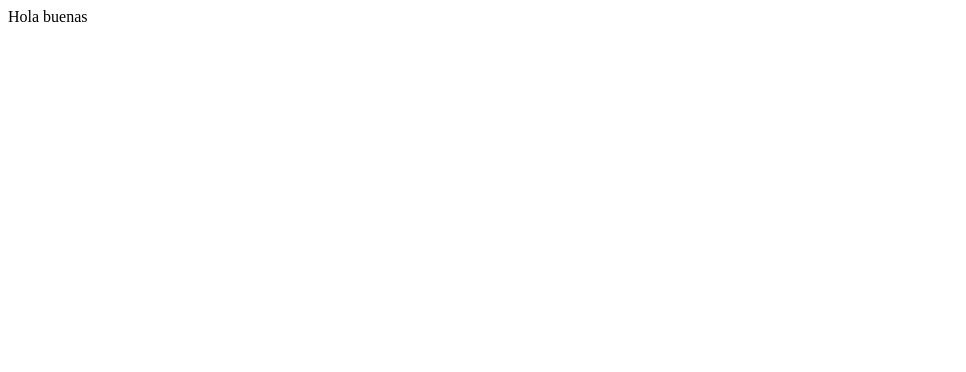
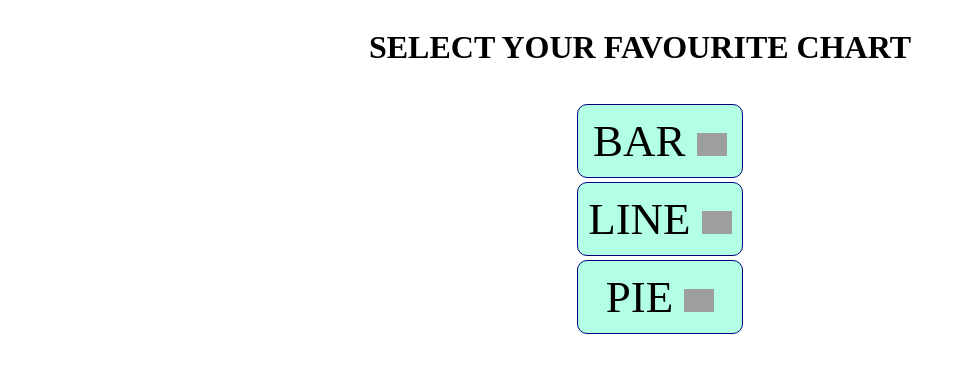
Before and after one commit to josecamporivas/chart-components-react, a React (Vite) app: page / in a window 1280 px wide. Shown: the top 372 px of the page, without its empty margins (0-966 px from the left). Built offline with nearby package versions, Linux system fonts and the light colour scheme; grey boxes are pictures that could not be loaded.

Commit message:
add Home page

```diff
--- a/package.json
+++ b/package.json
@@ -12,7 +12,9 @@
   "dependencies": {
     "chart.js": "^4.3.2",
     "react": "^18.2.0",
-    "react-dom": "^18.2.0"
+    "react-chartjs-2": "^5.2.0",
+    "react-dom": "^18.2.0",
+    "react-router-dom": "^6.14.2"
   },
   "devDependencies": {
     "@types/react": "^18.2.15",
--- a/src/App.jsx
+++ b/src/App.jsx
@@ -1,12 +1,23 @@
-import { useState } from 'react'
 import './App.css'
 
+import { Route, BrowserRouter as Router, Routes } from 'react-router-dom';
+import Home from './components/Home/Home';
+import Line from './components/Line/Line';
+import Bar from './components/Bar/Bar';
+import Pie from './components/Pie/Pie';
+
 function App() {
-  const [count, setCount] = useState(0)
 
   return (
     <div>
-      Hola buenas
+      <Router>
+        <Routes>
+          <Route path='/'  element={<Home />} />
+          <Route path='/bar' element={<Bar />}/>
+          <Route path='/line' element={<Line />}/>
+          <Route path='/pie' element={<Pie />}/>
+        </Routes>
+      </Router>
     </div>
   )
 }
--- /dev/null
+++ b/src/components/Home/Home.jsx
@@ -0,0 +1,37 @@
+import './styleHome.css'
+import { Link } from 'react-router-dom'
+
+const TYPE_OF_CHARTS = [
+    {
+        name:'BAR',
+        urlIcon: '/barChartIcon.svg',
+        redirect: '/bar'
+    },
+    {
+        name:'LINE',
+        urlIcon: '/lineChartIcon.svg',
+        redirect: '/line'
+    },
+    {
+        name:'PIE',
+        urlIcon: '/pieChartIcon.svg',
+        redirect: 'pie'
+    }
+]
+
+export default function Home(){
+    return (
+        <main>
+            <h1 className='title'>SELECT YOUR FAVOURITE CHART</h1>
+            <ul className='list'>
+                {TYPE_OF_CHARTS.map(chart => {
+                    return (
+                        <Link className='link' key={chart.name} to={chart.redirect}>
+                            <li className='itemList'>{chart.name} <img className='icon' src={chart.urlIcon}/></li>
+                        </Link>
+                        )
+                    })}
+            </ul>
+        </main>
+    )
+}
--- /dev/null
+++ b/src/components/Home/styleHome.css
@@ -0,0 +1,32 @@
+main{
+    display: flex;
+    flex-direction: column;
+    align-items: center;
+}
+
+.list{
+    text-decoration: none;
+    list-style: none;
+
+}
+.link, .link:visited{
+    color: black;
+    text-decoration: none;
+
+}
+
+.itemList{
+    font-size: 45px;
+    margin-bottom: 4px;
+    border: 1px solid rgb(1, 1, 132);
+    border-radius: 10px;
+    padding: 10px;
+    text-align: center;
+    white-space: nowrap;
+    cursor: pointer;
+    background-color: rgba(127, 255, 212, 0.596);
+}
+
+.icon{
+    width: 30px;
+}
```
Also changed, not shown: 1 other file (tests, documents, lock files or other folders).
